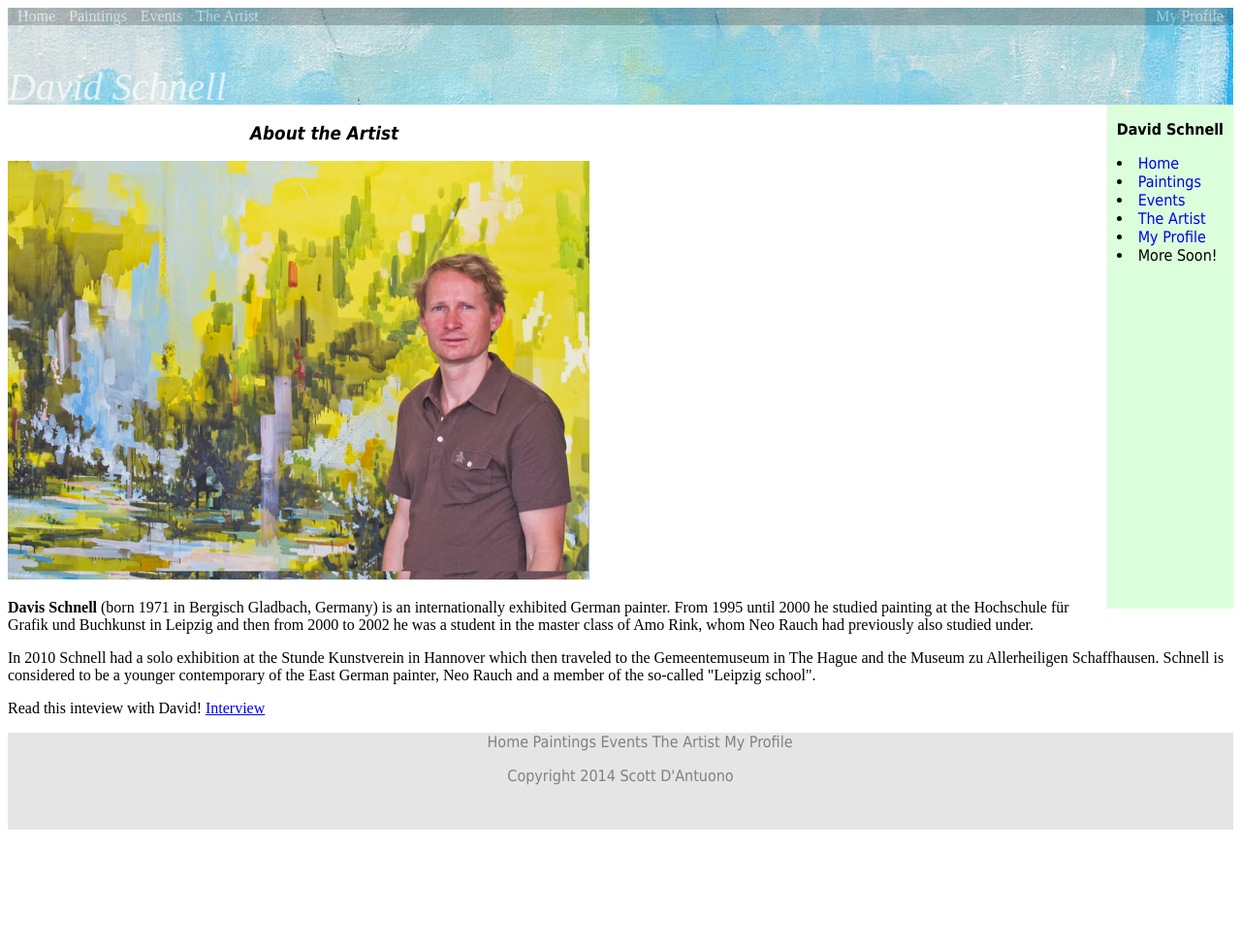
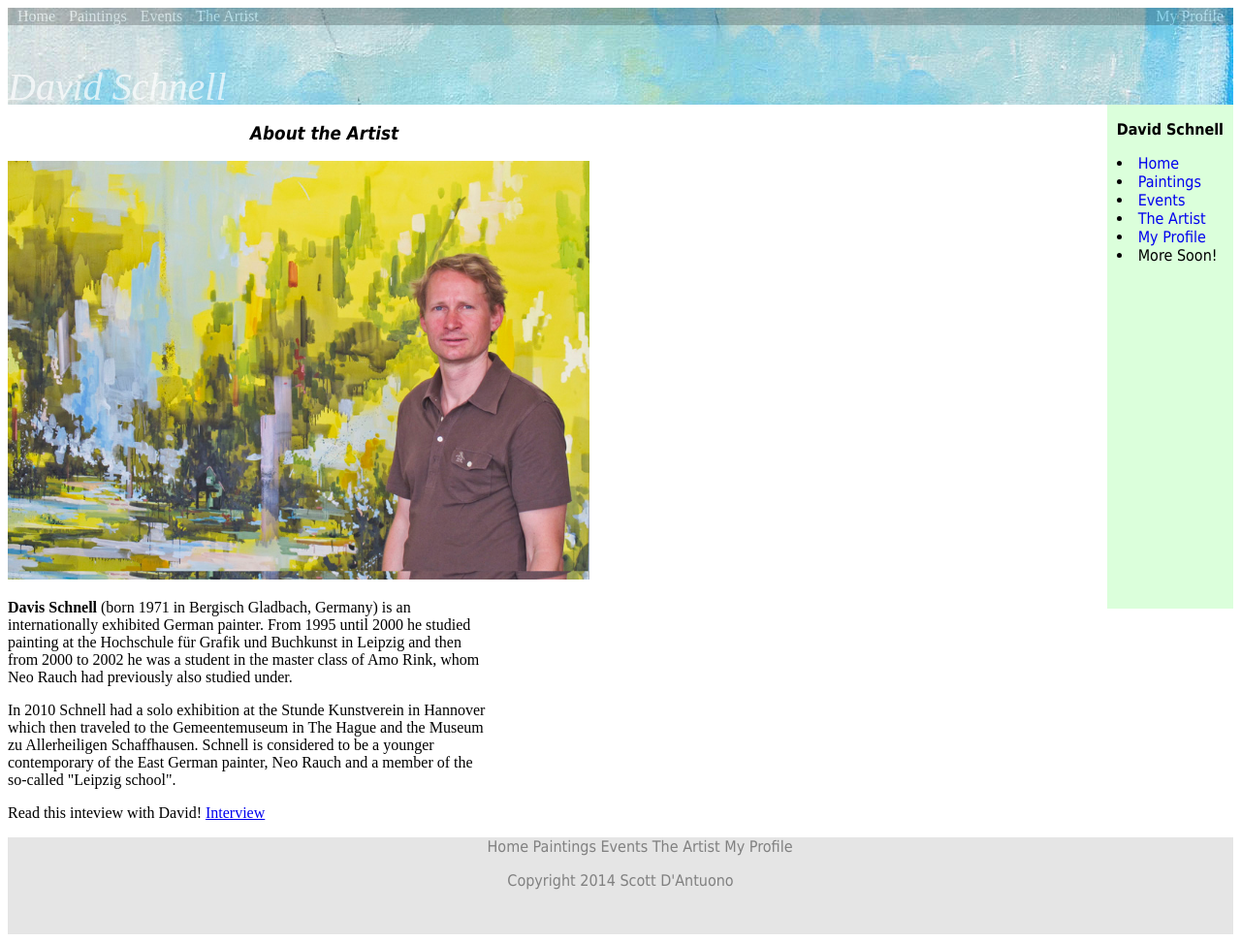
Before and after one commit to scottdmeetup/davidschnellart, a plain HTML site: page crap/about.html in a window 1280 px wide. Shown: the whole page at 97% size. Before the commit the page ends 864 px from the top, so only its background shows below. Drawn offline with Linux system fonts and the light colour scheme.

Commit message:
about page formatting

```diff
--- a/crap/about.html
+++ b/crap/about.html
@@ -30,9 +30,10 @@
 </div>
 <h3 style="padding-left:250px">About the Artist</h3>
 <img src="david.jpg" height=432px width=600>
-<p><b>Davis Schnell</b> (born 1971 in Bergisch Gladbach, Germany) is an internationally exhibited German painter. From 1995 until 2000 he studied painting at the Hochschule für Grafik und Buchkunst in Leipzig and then from 2000 to 2002 he was a student in the master class of Amo Rink, whom Neo Rauch had previously also studied under.</p>
 
-<p>In 2010 Schnell had a solo exhibition at the Stunde Kunstverein in Hannover which then traveled to the Gemeentemuseum in The Hague and the Museum zu Allerheiligen Schaffhausen. Schnell is considered to be a younger contemporary of the East German painter, Neo Rauch and a member of the so-called "Leipzig school".</p>
+<div class="about-content"><p><b>Davis Schnell</b> (born 1971 in Bergisch Gladbach, Germany) is an internationally exhibited German painter. From 1995 until 2000 he studied painting at the Hochschule für Grafik und Buchkunst in Leipzig and then from 2000 to 2002 he was a student in the master class of Amo Rink, whom Neo Rauch had previously also studied under.</p>
+
+<p>In 2010 Schnell had a solo exhibition at the Stunde Kunstverein in Hannover which then traveled to the Gemeentemuseum in The Hague and the Museum zu Allerheiligen Schaffhausen. Schnell is considered to be a younger contemporary of the East German painter, Neo Rauch and a member of the so-called "Leipzig school".</p></div>
 
 <p>Read this inteview with David! <a href="http://art-rated.com/?p=659">Interview</a></p>
 </body>
--- a/crap/art2.css
+++ b/crap/art2.css
@@ -85,3 +85,7 @@ h3 {
 	text-decoration: none;
 	color: grey;
 }
+
+.about-content {
+	width: 500px;
+}
```
